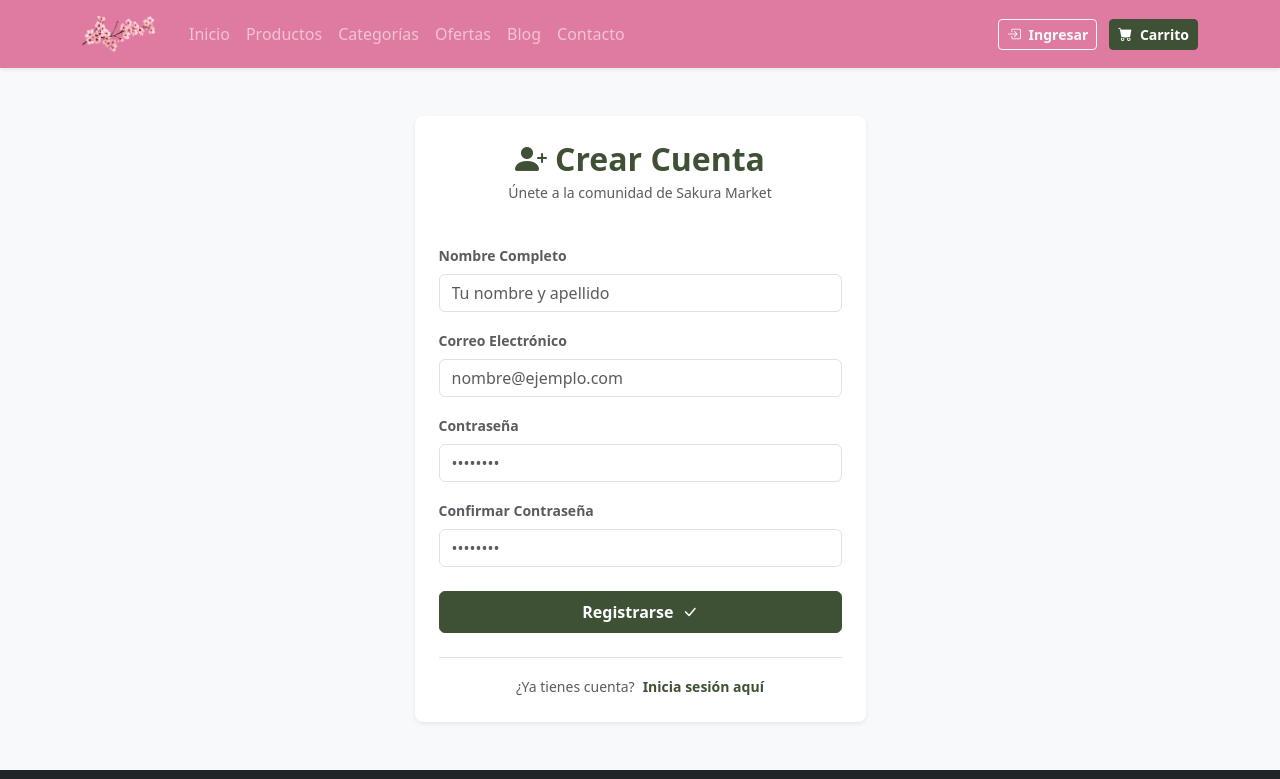
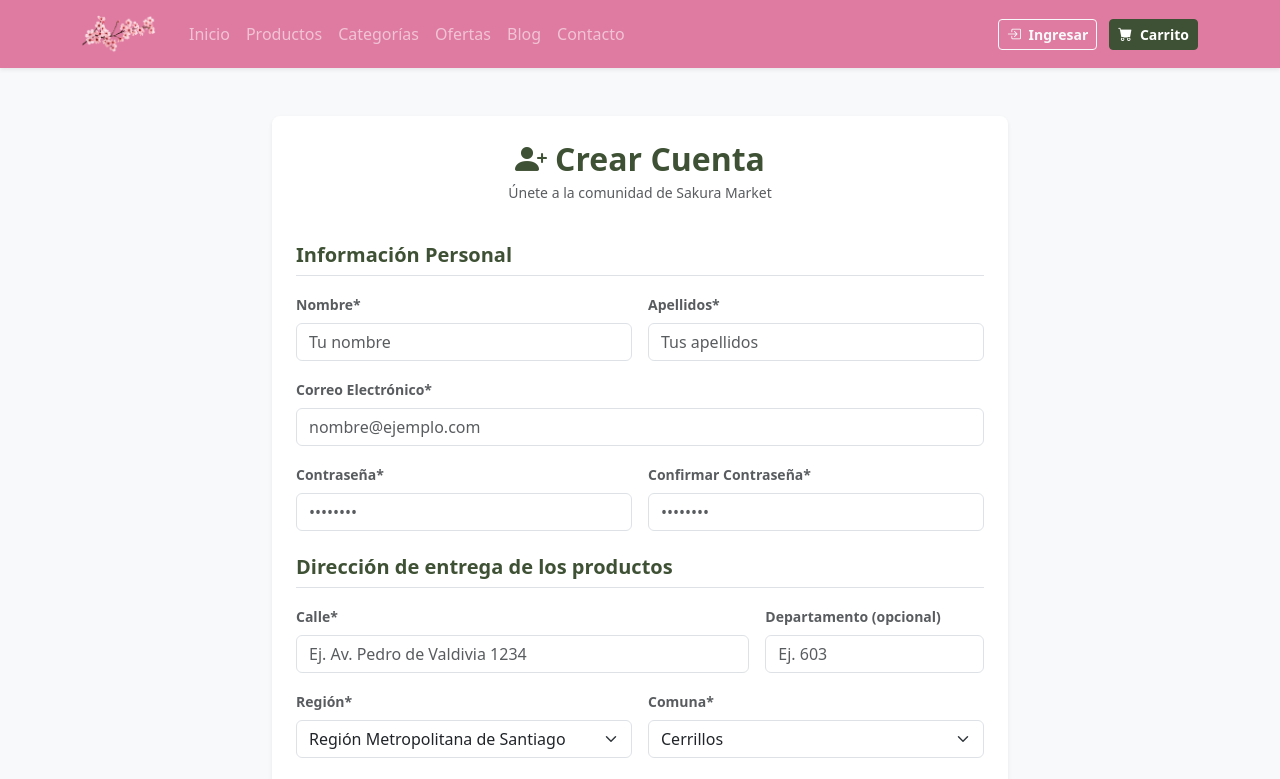
Before and after one commit to Pan-Batido/Tienda_Comida, a React (Vite) app in the folder sakura-market-react/: page /registro in a window 1280 px wide. Shown: the top 779 px of the page. Built offline with nearby package versions, Linux system fonts and the light colour scheme.

Commit message:
correccion del checkout

```diff
--- a/sakura-market-react/src/pages/Registro.jsx
+++ b/sakura-market-react/src/pages/Registro.jsx
@@ -1,13 +1,22 @@
 import React, { useState } from 'react';
 import { Link, useNavigate } from 'react-router-dom';
-import * as dbModule from '../data/db';
+import { obtenerUsuarios } from '../data/db';
 
 export function Registro() {
   const navigate = useNavigate();
+
   const [nombre, setNombre] = useState('');
+  const [apellidos, setApellidos] = useState('');
   const [email, setEmail] = useState('');
   const [password, setPassword] = useState('');
   const [confirmPassword, setConfirmPassword] = useState('');
+
+  const [calle, setCalle] = useState('');
+  const [departamento, setDepartamento] = useState('');
+  const [region, setRegion] = useState('Región Metropolitana de Santiago');
+  const [comuna, setComuna] = useState('Cerrillos');
+  const [indicaciones, setIndicaciones] = useState('');
+
   const [error, setError] = useState('');
   const [exito, setExito] = useState(false);
 
@@ -20,11 +29,10 @@ export function Registro() {
       return;
     }
 
-    // Obtener usuarios usando la función exportada de db.js
-    const obtenerUsuarios = dbModule.obtenerUsuarios || dbModule.getUsuarios || (() => []);
     const usuariosExistentes = obtenerUsuarios();
-
-    const yaExiste = usuariosExistentes.some((u) => u.email.toLowerCase() === email.toLowerCase());
+    const yaExiste = usuariosExistentes.some(
+      (u) => u.email.toLowerCase() === email.toLowerCase()
+    );
 
     if (yaExiste) {
       setError('El correo electrónico ya se encuentra registrado.');
@@ -34,26 +42,23 @@ export function Registro() {
     const nuevoUsuario = {
       id: Date.now(),
       nombre,
+      apellidos,
       email,
       password,
-      rol: 'cliente'
+      direccion: {
+        calle,
+        departamento,
+        region,
+        comuna,
+        indicaciones
+      },
+      rol: 'USER'
     };
 
-    // Intentar guardar usuario según el nombre exacto de la función en db.js
-    if (typeof dbModule.guardarUsuario === 'function') {
-      dbModule.guardarUsuario(nuevoUsuario);
-    } else if (typeof dbModule.agregarUsuario === 'function') {
-      dbModule.agregarUsuario(nuevoUsuario);
-    } else if (typeof dbModule.crearUsuario === 'function') {
-      dbModule.crearUsuario(nuevoUsuario);
-    } else {
-      // Si no existe la función en db.js, guardamos directamente en localStorage
     const listaActualizada = [...usuariosExistentes, nuevoUsuario];
     localStorage.setItem('sakura_usuarios', JSON.stringify(listaActualizada));
-    }
 
     setExito(true);
-
     setTimeout(() => {
       navigate('/login');
     }, 1500);
@@ -62,7 +67,7 @@ export function Registro() {
   return (
     <div className="container py-5">
       <div className="row justify-content-center">
-        <div className="col-12 col-md-8 col-lg-5">
+        <div className="col-12 col-md-10 col-lg-8">
           <div className="card border-0 shadow-sm p-4 rounded-3">
             <div className="text-center mb-4">
               <h2 className="fw-bold text-danger mb-1">
@@ -86,20 +91,35 @@ export function Registro() {
             )}
 
             <form onSubmit={handleSubmit}>
-              <div className="mb-3">
-                <label className="form-label fw-bold small text-muted">Nombre Completo</label>
+              <h5 className="fw-bold text-danger mb-3 border-bottom pb-2">Información Personal</h5>
+
+              <div className="row g-3 mb-3">
+                <div className="col-12 col-md-6">
+                  <label className="form-label fw-bold small text-muted">Nombre*</label>
                   <input
                     type="text"
                     className="form-control"
                     required
-                  placeholder="Tu nombre y apellido"
+                    placeholder="Tu nombre"
                     value={nombre}
                     onChange={(e) => setNombre(e.target.value)}
                   />
                 </div>
+                <div className="col-12 col-md-6">
+                  <label className="form-label fw-bold small text-muted">Apellidos*</label>
+                  <input
+                    type="text"
+                    className="form-control"
+                    required
+                    placeholder="Tus apellidos"
+                    value={apellidos}
+                    onChange={(e) => setApellidos(e.target.value)}
+                  />
+                </div>
+              </div>
 
               <div className="mb-3">
-                <label className="form-label fw-bold small text-muted">Correo Electrónico</label>
+                <label className="form-label fw-bold small text-muted">Correo Electrónico*</label>
                 <input
                   type="email"
                   className="form-control"
@@ -110,8 +130,9 @@ export function Registro() {
                 />
               </div>
 
-              <div className="mb-3">
-                <label className="form-label fw-bold small text-muted">Contraseña</label>
+              <div className="row g-3 mb-4">
+                <div className="col-12 col-md-6">
+                  <label className="form-label fw-bold small text-muted">Contraseña*</label>
                   <input
                     type="password"
                     className="form-control"
@@ -121,9 +142,8 @@ export function Registro() {
                     onChange={(e) => setPassword(e.target.value)}
                   />
                 </div>
-
-              <div className="mb-4">
-                <label className="form-label fw-bold small text-muted">Confirmar Contraseña</label>
+                <div className="col-12 col-md-6">
+                  <label className="form-label fw-bold small text-muted">Confirmar Contraseña*</label>
                   <input
                     type="password"
                     className="form-control"
@@ -132,6 +152,73 @@ export function Registro() {
                     value={confirmPassword}
                     onChange={(e) => setConfirmPassword(e.target.value)}
                   />
+                </div>
+              </div>
+
+              <h5 className="fw-bold text-danger mb-3 border-bottom pb-2">Dirección de entrega de los productos</h5>
+
+              <div className="row g-3 mb-3">
+                <div className="col-12 col-md-8">
+                  <label className="form-label fw-bold small text-muted">Calle*</label>
+                  <input
+                    type="text"
+                    className="form-control"
+                    required
+                    placeholder="Ej. Av. Pedro de Valdivia 1234"
+                    value={calle}
+                    onChange={(e) => setCalle(e.target.value)}
+                  />
+                </div>
+                <div className="col-12 col-md-4">
+                  <label className="form-label fw-bold small text-muted">Departamento (opcional)</label>
+                  <input
+                    type="text"
+                    className="form-control"
+                    placeholder="Ej. 603"
+                    value={departamento}
+                    onChange={(e) => setDepartamento(e.target.value)}
+                  />
+                </div>
+              </div>
+
+              <div className="row g-3 mb-3">
+                <div className="col-12 col-md-6">
+                  <label className="form-label fw-bold small text-muted">Región*</label>
+                  <select
+                    className="form-select"
+                    value={region}
+                    onChange={(e) => setRegion(e.target.value)}
+                  >
+                    <option value="Región Metropolitana de Santiago">Región Metropolitana de Santiago</option>
+                    <option value="Valparaíso">Valparaíso</option>
+                    <option value="Bío-Bío">Bío-Bío</option>
+                  </select>
+                </div>
+                <div className="col-12 col-md-6">
+                  <label className="form-label fw-bold small text-muted">Comuna*</label>
+                  <select
+                    className="form-select"
+                    value={comuna}
+                    onChange={(e) => setComuna(e.target.value)}
+                  >
+                    <option value="Cerrillos">Cerrillos</option>
+                    <option value="Santiago">Santiago</option>
+                    <option value="Providencia">Providencia</option>
+                    <option value="Maipú">Maipú</option>
+                    <option value="La Florida">La Florida</option>
+                  </select>
+                </div>
+              </div>
+
+              <div className="mb-4">
+                <label className="form-label fw-bold small text-muted">Indicaciones para la entrega (opcional)</label>
+                <textarea
+                  className="form-control"
+                  rows="2"
+                  placeholder="Ej. Entre calles, color del edificio, dejar con el conserje"
+                  value={indicaciones}
+                  onChange={(e) => setIndicaciones(e.target.value)}
+                ></textarea>
               </div>
 
               <button type="submit" className="btn btn-danger w-100 fw-bold py-2 mb-3">
--- a/sakura-market-react/src/pages/checkout/Checkout.jsx
+++ b/sakura-market-react/src/pages/checkout/Checkout.jsx
@@ -1,150 +1,246 @@
-import React, { useState } from 'react';
-import { useNavigate } from 'react-router-dom';
+import React, { useState, useEffect } from 'react';
+import { useNavigate, Link } from 'react-router-dom';
 
 export function Checkout({ carrito, alVaciarCarrito }) {
   const navigate = useNavigate();
-  const [formData, setFormData] = useState({
-    nombre: '',
-    email: '',
-    direccion: '',
-    ciudad: 'Santiago',
-    metodoPago: 'webpay'
-  });
+
+  const [nombre, setNombre] = useState('');
+  const [apellidos, setApellidos] = useState('');
+  const [correo, setCorreo] = useState('');
+
+  const [calle, setCalle] = useState('');
+  const [departamento, setDepartamento] = useState('');
+  const [region, setRegion] = useState('Región Metropolitana de Santiago');
+  const [comuna, setComuna] = useState('Cerrillos');
+  const [indicaciones, setIndicaciones] = useState('');
+
+  useEffect(() => {
+    const usuarioActivoStr = localStorage.getItem('sakura_usuario_activo');
+    if (usuarioActivoStr) {
+      try {
+        const usuario = JSON.parse(usuarioActivoStr);
+        setNombre(usuario.nombre || '');
+        setApellidos(usuario.apellidos || '');
+        setCorreo(usuario.email || '');
+
+        if (usuario.direccion) {
+          setCalle(usuario.direccion.calle || '');
+          setDepartamento(usuario.direccion.departamento || '');
+          setRegion(usuario.direccion.region || 'Región Metropolitana de Santiago');
+          setComuna(usuario.direccion.comuna || 'Cerrillos');
+          setIndicaciones(usuario.direccion.indicaciones || '');
+        }
+      } catch (err) {
+        console.error("Error al cargar datos del usuario activo:", err);
+      }
+    }
+  }, []);
+
+  const totalCalculado = carrito.reduce(
+    (sum, item) => sum + item.precio * item.cantidad,
+    0
+  );
 
   const formatearCLP = (monto) => {
     return new Intl.NumberFormat('es-CL', { style: 'currency', currency: 'CLP' }).format(monto);
   };
 
-  const subtotal = carrito.reduce((acc, item) => acc + item.precio * item.cantidad, 0);
-  const envio = subtotal > 0 ? 2990 : 0;
-  const total = subtotal + envio;
+  const handlePagar = (e) => {
+    e.preventDefault();
 
-  const handleSubmit = (e) => {
-    e.preventDefault();
-    // Simular procesamiento exitoso o error
-    if (formData.metodoPago === 'error_simulado') {
-      navigate('/pago-error');
-    } else {
+    const orden = {
+      nroOrden: Math.floor(10000000 + Math.random() * 90000000),
+      cliente: { nombre, apellidos, correo },
+      direccion: { calle, departamento, region, comuna, indicaciones },
+      items: carrito,
+      total: totalCalculado
+    };
+
+    localStorage.setItem('sakura_ultima_orden', JSON.stringify(orden));
     alVaciarCarrito();
     navigate('/pago-exitoso');
+  };
+
+  if (carrito.length === 0) {
+    return (
+      <div className="container py-5 text-center">
+        <i className="bi bi-cart-x fs-1 text-muted d-block mb-3"></i>
+        <h3 className="fw-bold text-dark mb-3">El carrito está vacío</h3>
+        <p className="text-muted mb-4">Agrega productos al carrito antes de proceder al pago.</p>
+        <Link to="/productos" className="btn btn-danger fw-bold">
+          Ver Catálogo
+        </Link>
+      </div>
+    );
   }
-  };
 
   return (
     <div className="container py-5">
-      <h1 className="fw-bold text-danger mb-4">
-        <i className="bi bi-credit-card-2-front me-2"></i>Finalizar Compra
-      </h1>
+      <div className="row justify-content-center">
+        <div className="col-12 col-lg-8">
+          <div className="card border-0 shadow-sm p-4 rounded-3 bg-white">
 
-      <div className="row g-4">
-        {/* Formulario de Despacho y Pago */}
-        <div className="col-lg-7">
-          <div className="card border-0 shadow-sm p-4 rounded-3">
-            <h5 className="fw-bold text-dark mb-3">Datos de Envío</h5>
-            <form onSubmit={handleSubmit}>
-              <div className="mb-3">
-                <label className="form-label fw-bold small text-muted">Nombre Completo</label>
+            {/* Header del Carrito de compra */}
+            <div className="d-flex justify-content-between align-items-center border-bottom pb-3 mb-4">
+              <div>
+                <h3 className="fw-bold mb-1 text-dark">Carrito de compra</h3>
+                <span className="text-muted small">Completa la siguiente información</span>
+              </div>
+              <div className="badge bg-danger fs-6 px-3 py-2 rounded-pill">
+                Total a pagar: {formatearCLP(totalCalculado)}
+              </div>
+            </div>
+
+            {/* Tabla resumen de items */}
+            <div className="table-responsive mb-4">
+              <table className="table align-middle">
+                <thead className="table-light">
+                  <tr>
+                    <th>Imagen</th>
+                    <th>Nombre</th>
+                    <th>Precio</th>
+                    <th>Cantidad</th>
+                    <th>Subtotal</th>
+                  </tr>
+                </thead>
+                <tbody>
+                  {carrito.map((item) => (
+                    <tr key={item.id}>
+                      <td>
+                        <img
+                          src={item.imagen}
+                          alt={item.nombre}
+                          className="rounded object-fit-cover"
+                          style={{ width: '40px', height: '40px' }}
+                        />
+                      </td>
+                      <td className="fw-semibold text-dark">{item.nombre}</td>
+                      <td>{formatearCLP(item.precio)}</td>
+                      <td>{item.cantidad}</td>
+                      <td className="fw-bold text-danger">{formatearCLP(item.precio * item.cantidad)}</td>
+                    </tr>
+                  ))}
+                </tbody>
+              </table>
+            </div>
+
+            <form onSubmit={handlePagar}>
+              {/* Información del Cliente */}
+              <div className="mb-4">
+                <h5 className="fw-bold mb-1 text-danger">Información del cliente</h5>
+                <p className="text-muted small mb-3">Completa la siguiente información</p>
+
+                <div className="row g-3">
+                  <div className="col-12 col-md-6">
+                    <label className="form-label small text-muted fw-semibold">Nombre*</label>
                     <input
                       type="text"
                       className="form-control"
                       required
-                  value={formData.nombre}
-                  onChange={(e) => setFormData({ ...formData, nombre: e.target.value })}
-                  placeholder="Juan Pérez"
+                      value={nombre}
+                      onChange={(e) => setNombre(e.target.value)}
                     />
                   </div>
-
-              <div className="mb-3">
-                <label className="form-label fw-bold small text-muted">Correo Electrónico</label>
+                  <div className="col-12 col-md-6">
+                    <label className="form-label small text-muted fw-semibold">Apellidos*</label>
+                    <input
+                      type="text"
+                      className="form-control"
+                      required
+                      value={apellidos}
+                      onChange={(e) => setApellidos(e.target.value)}
+                    />
+                  </div>
+                  <div className="col-12">
+                    <label className="form-label small text-muted fw-semibold">Correo*</label>
                     <input
                       type="email"
                       className="form-control"
                       required
-                  value={formData.email}
-                  onChange={(e) => setFormData({ ...formData, email: e.target.value })}
-                  placeholder="juan.perez@correo.com"
+                      value={correo}
+                      onChange={(e) => setCorreo(e.target.value)}
                     />
                   </div>
+                </div>
+              </div>
 
-              <div className="mb-3">
-                <label className="form-label fw-bold small text-muted">Dirección de Despacho</label>
+              {/* Dirección de entrega */}
+              <div className="mb-4">
+                <h5 className="fw-bold mb-1 text-danger">Dirección de entrega de los productos</h5>
+                <p className="text-muted small mb-3">Ingrese dirección de forma detallada</p>
+
+                <div className="row g-3 mb-3">
+                  <div className="col-12 col-md-8">
+                    <label className="form-label small text-muted fw-semibold">Calle*</label>
                     <input
                       type="text"
                       className="form-control"
                       required
-                  value={formData.direccion}
-                  onChange={(e) => setFormData({ ...formData, direccion: e.target.value })}
-                  placeholder="Av. Providencia 1234, Depto 501"
+                      value={calle}
+                      onChange={(e) => setCalle(e.target.value)}
                     />
                   </div>
-
-              <h5 className="fw-bold text-dark mt-4 mb-3">Método de Pago</h5>
-              <div className="mb-3">
-                <div className="form-check mb-2">
+                  <div className="col-12 col-md-4">
+                    <label className="form-label small text-muted fw-semibold">Departamento (opcional)</label>
                     <input
-                    className="form-check-input"
-                    type="radio"
-                    name="metodoPago"
-                    id="webpay"
-                    value="webpay"
-                    checked={formData.metodoPago === 'webpay'}
-                    onChange={(e) => setFormData({ ...formData, metodoPago: e.target.value })}
+                      type="text"
+                      className="form-control"
+                      placeholder="Ej: 603"
+                      value={departamento}
+                      onChange={(e) => setDepartamento(e.target.value)}
                     />
-                  <label className="form-check-label fw-semibold" htmlFor="webpay">
-                    Webpay Plus (Débito / Crédito)
-                  </label>
-                </div>
-                <div className="form-check">
-                  <input
-                    className="form-check-input"
-                    type="radio"
-                    name="metodoPago"
-                    id="transferencia"
-                    value="transferencia"
-                    checked={formData.metodoPago === 'transferencia'}
-                    onChange={(e) => setFormData({ ...formData, metodoPago: e.target.value })}
-                  />
-                  <label className="form-check-label fw-semibold" htmlFor="transferencia">
-                    Transferencia Bancaria Directa
-                  </label>
                   </div>
                 </div>
 
-              <button type="submit" className="btn btn-danger w-100 fw-bold py-2 mt-3">
-                Pagar {formatearCLP(total)} <i className="bi bi-shield-lock-fill ms-1"></i>
-              </button>
-            </form>
+                <div className="row g-3 mb-3">
+                  <div className="col-12 col-md-6">
+                    <label className="form-label small text-muted fw-semibold">Región*</label>
+                    <select
+                      className="form-select"
+                      value={region}
+                      onChange={(e) => setRegion(e.target.value)}
+                    >
+                      <option value="Región Metropolitana de Santiago">Región Metropolitana de Santiago</option>
+                      <option value="Valparaíso">Valparaíso</option>
+                      <option value="Bío-Bío">Bío-Bío</option>
+                    </select>
+                  </div>
+                  <div className="col-12 col-md-6">
+                    <label className="form-label small text-muted fw-semibold">Comuna*</label>
+                    <select
+                      className="form-select"
+                      value={comuna}
+                      onChange={(e) => setComuna(e.target.value)}
+                    >
+                      <option value="Cerrillos">Cerrillos</option>
+                      <option value="Santiago">Santiago</option>
+                      <option value="Providencia">Providencia</option>
+                      <option value="Maipú">Maipú</option>
+                      <option value="La Florida">La Florida</option>
+                    </select>
                   </div>
                 </div>
 
-        {/* Resumen lateral */}
-        <div className="col-lg-5">
-          <div className="card border-0 shadow-sm p-4 rounded-3 bg-light">
-            <h5 className="fw-bold text-dark mb-3">Resumen de la Orden</h5>
-            <ul className="list-group list-group-flush mb-3">
-              {carrito.map((item) => (
-                <li key={item.id} className="list-group-item bg-transparent d-flex justify-content-between px-0">
-                  <div>
-                    <span className="fw-semibold text-dark">{item.nombre}</span>
-                    <small className="text-muted d-block">Cant: {item.cantidad}</small>
+                <div className="mb-3">
+                  <label className="form-label small text-muted fw-semibold">Indicaciones para la entrega (opcional)</label>
+                  <textarea
+                    className="form-control"
+                    rows="3"
+                    placeholder="Ej.: Entre calles, color del edificio, no tiene timbre."
+                    value={indicaciones}
+                    onChange={(e) => setIndicaciones(e.target.value)}
+                  ></textarea>
                 </div>
-                  <span className="fw-bold">{formatearCLP(item.precio * item.cantidad)}</span>
-                </li>
-              ))}
-            </ul>
-            <div className="d-flex justify-content-between mb-2">
-              <span className="text-muted">Subtotal:</span>
-              <span className="fw-semibold">{formatearCLP(subtotal)}</span>
               </div>
-            <div className="d-flex justify-content-between mb-3">
-              <span className="text-muted">Envío:</span>
-              <span className="fw-semibold">{formatearCLP(envio)}</span>
+
+              {/* Botón de Pago Matcha/Verde */}
+              <div className="d-flex justify-content-end">
+                <button type="submit" className="btn btn-danger btn-lg px-4 fw-bold">
+                  Pagar ahora {formatearCLP(totalCalculado)}
+                </button>
               </div>
-            <hr />
-            <div className="d-flex justify-content-between">
-              <span className="fs-5 fw-bold text-dark">Total a Pagar:</span>
-              <span className="fs-5 fw-bold text-danger">{formatearCLP(total)}</span>
-            </div>
+            </form>
+
           </div>
         </div>
       </div>
```
Also changed, not shown: sakura-market-react/src/pages/Login.jsx (+11 -25 lines). Lines whose indentation alone changed are shown as unchanged.
